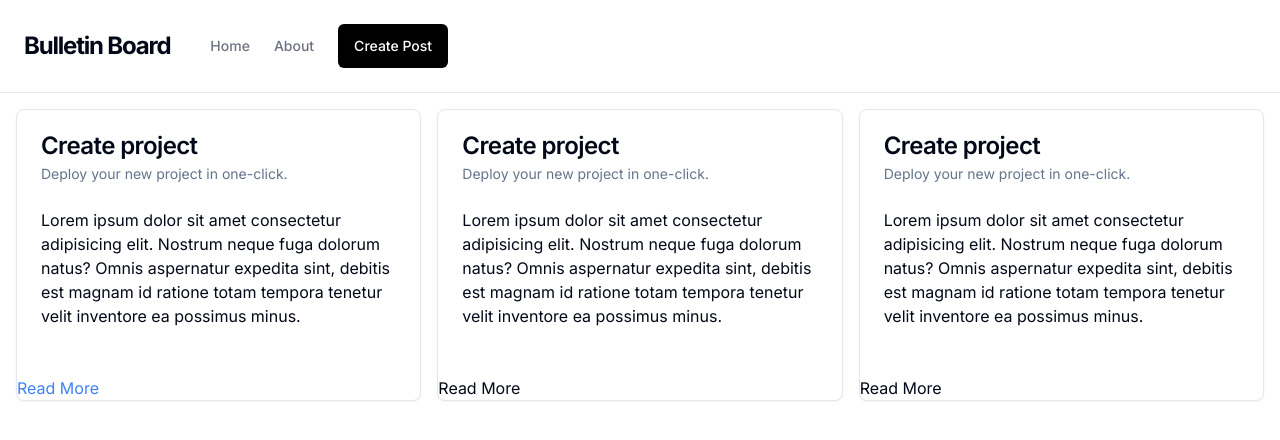
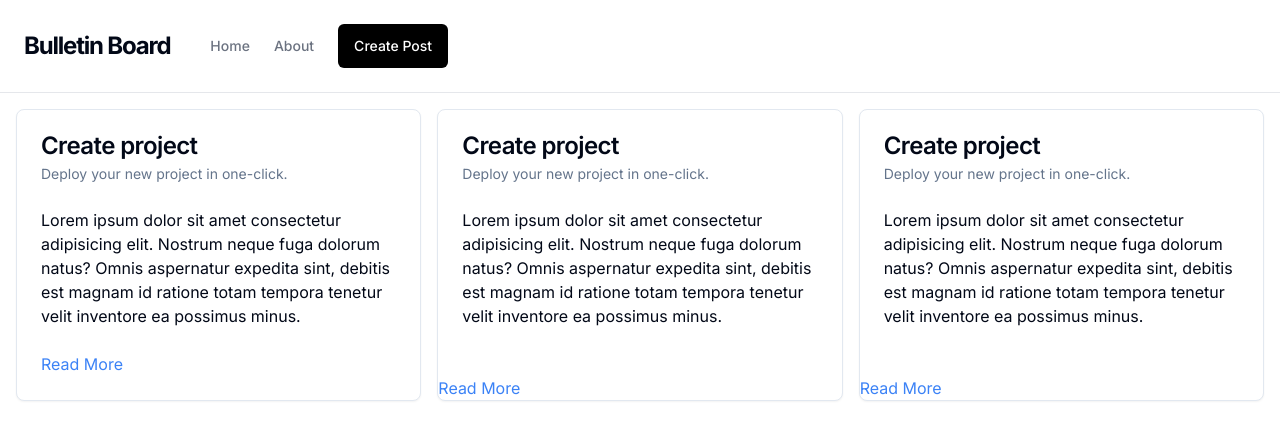
Before and after one commit to chiikawasaki/bbs-with-next.js, a Next.js app: page / in a window 1280 px wide. Shown: the top 440 px of the page. Built offline with nearby package versions, Linux system fonts and the light colour scheme.

Commit message:
CardListをコンポーネント化した

```diff
--- /dev/null
+++ b/app/components/BBSCardList.tsx
@@ -0,0 +1,71 @@
+import React from "react";
+import {
+  Card,
+  CardContent,
+  CardDescription,
+  CardFooter,
+  CardHeader,
+  CardTitle,
+} from "@/components/ui/card";
+import Link from "next/link";
+
+const BBSCardList = () => {
+  return (
+    <div className="grid lg:grid-cols-3 px-4 py-4 gap-4">
+      <Card>
+        <CardHeader>
+          <CardTitle>Create project</CardTitle>
+          <CardDescription>
+            Deploy your new project in one-click.
+          </CardDescription>
+        </CardHeader>
+        <CardContent>
+          Lorem ipsum dolor sit amet consectetur adipisicing elit. Nostrum neque
+          fuga dolorum natus? Omnis aspernatur expedita sint, debitis est magnam
+          id ratione totam tempora tenetur velit inventore ea possimus minus.
+        </CardContent>
+        <CardFooter className="flex justify-between">
+          <Link href={"/bbs-posts-1"} className="text-blue-500">
+            Read More
+          </Link>
+        </CardFooter>
+      </Card>
+      <Card>
+        <CardHeader>
+          <CardTitle>Create project</CardTitle>
+          <CardDescription>
+            Deploy your new project in one-click.
+          </CardDescription>
+        </CardHeader>
+        <CardContent>
+          Lorem ipsum dolor sit amet consectetur adipisicing elit. Nostrum neque
+          fuga dolorum natus? Omnis aspernatur expedita sint, debitis est magnam
+          id ratione totam tempora tenetur velit inventore ea possimus minus.
+        </CardContent>
+        <CardFooter className="flex justify-between"></CardFooter>
+        <Link href={"/bbs-posts-1"} className="text-blue-500">
+          Read More
+        </Link>
+      </Card>
+      <Card>
+        <CardHeader>
+          <CardTitle>Create project</CardTitle>
+          <CardDescription>
+            Deploy your new project in one-click.
+          </CardDescription>
+        </CardHeader>
+        <CardContent>
+          Lorem ipsum dolor sit amet consectetur adipisicing elit. Nostrum neque
+          fuga dolorum natus? Omnis aspernatur expedita sint, debitis est magnam
+          id ratione totam tempora tenetur velit inventore ea possimus minus.
+        </CardContent>
+        <CardFooter className="flex justify-between"></CardFooter>
+        <Link href={"/bbs-posts-1"} className="text-blue-500">
+          Read More
+        </Link>
+      </Card>
+    </div>
+  );
+};
+
+export default BBSCardList;
--- a/app/page.tsx
+++ b/app/page.tsx
@@ -1,64 +1,10 @@
-import {
-  Card,
-  CardContent,
-  CardDescription,
-  CardFooter,
-  CardHeader,
-  CardTitle,
-} from "@/components/ui/card";
-import Link from "next/link";
 import * as React from "react";
+import BBSCardList from "./components/BBSCardList";
 
 export default function Home() {
   return (
-    <main className="grid lg:grid-cols-3 px-4 py-4 gap-4">
-      <Card>
-        <CardHeader>
-          <CardTitle>Create project</CardTitle>
-          <CardDescription>
-            Deploy your new project in one-click.
-          </CardDescription>
-        </CardHeader>
-        <CardContent>
-          Lorem ipsum dolor sit amet consectetur adipisicing elit. Nostrum neque
-          fuga dolorum natus? Omnis aspernatur expedita sint, debitis est magnam
-          id ratione totam tempora tenetur velit inventore ea possimus minus.
-        </CardContent>
-        <CardFooter className="flex justify-between"></CardFooter>
-        <Link href={"/bbs-posts-1"} className="text-blue-500">
-          Read More
-        </Link>
-      </Card>
-      <Card>
-        <CardHeader>
-          <CardTitle>Create project</CardTitle>
-          <CardDescription>
-            Deploy your new project in one-click.
-          </CardDescription>
-        </CardHeader>
-        <CardContent>
-          Lorem ipsum dolor sit amet consectetur adipisicing elit. Nostrum neque
-          fuga dolorum natus? Omnis aspernatur expedita sint, debitis est magnam
-          id ratione totam tempora tenetur velit inventore ea possimus minus.
-        </CardContent>
-        <CardFooter className="flex justify-between"></CardFooter>
-        <Link href={"/bbs-posts-1"}>Read More</Link>
-      </Card>
-      <Card>
-        <CardHeader>
-          <CardTitle>Create project</CardTitle>
-          <CardDescription>
-            Deploy your new project in one-click.
-          </CardDescription>
-        </CardHeader>
-        <CardContent>
-          Lorem ipsum dolor sit amet consectetur adipisicing elit. Nostrum neque
-          fuga dolorum natus? Omnis aspernatur expedita sint, debitis est magnam
-          id ratione totam tempora tenetur velit inventore ea possimus minus.
-        </CardContent>
-        <CardFooter className="flex justify-between"></CardFooter>
-        <Link href={"/bbs-posts-1"}>Read More</Link>
-      </Card>
+    <main>
+      <BBSCardList />
     </main>
   );
 }
```
